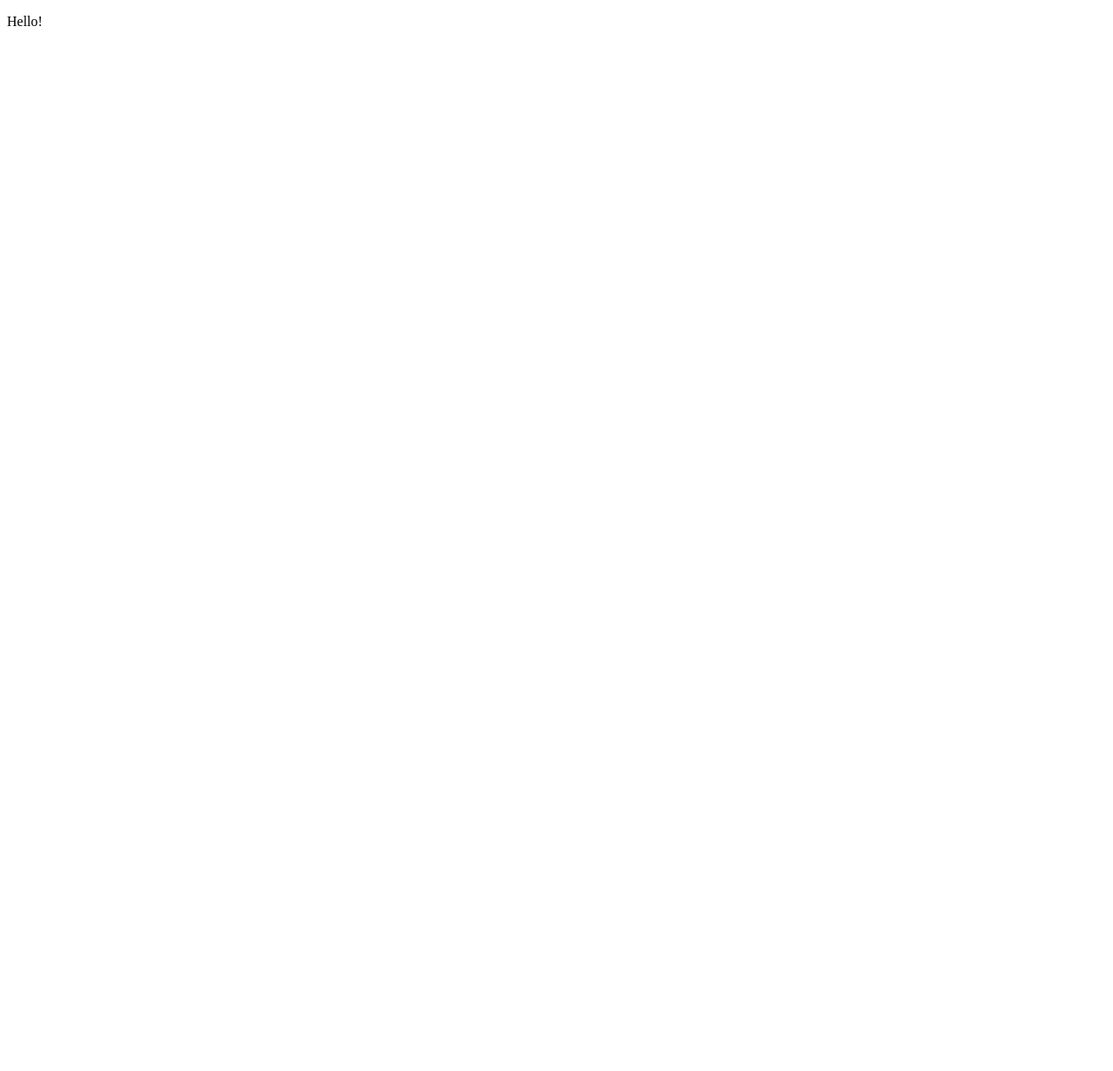
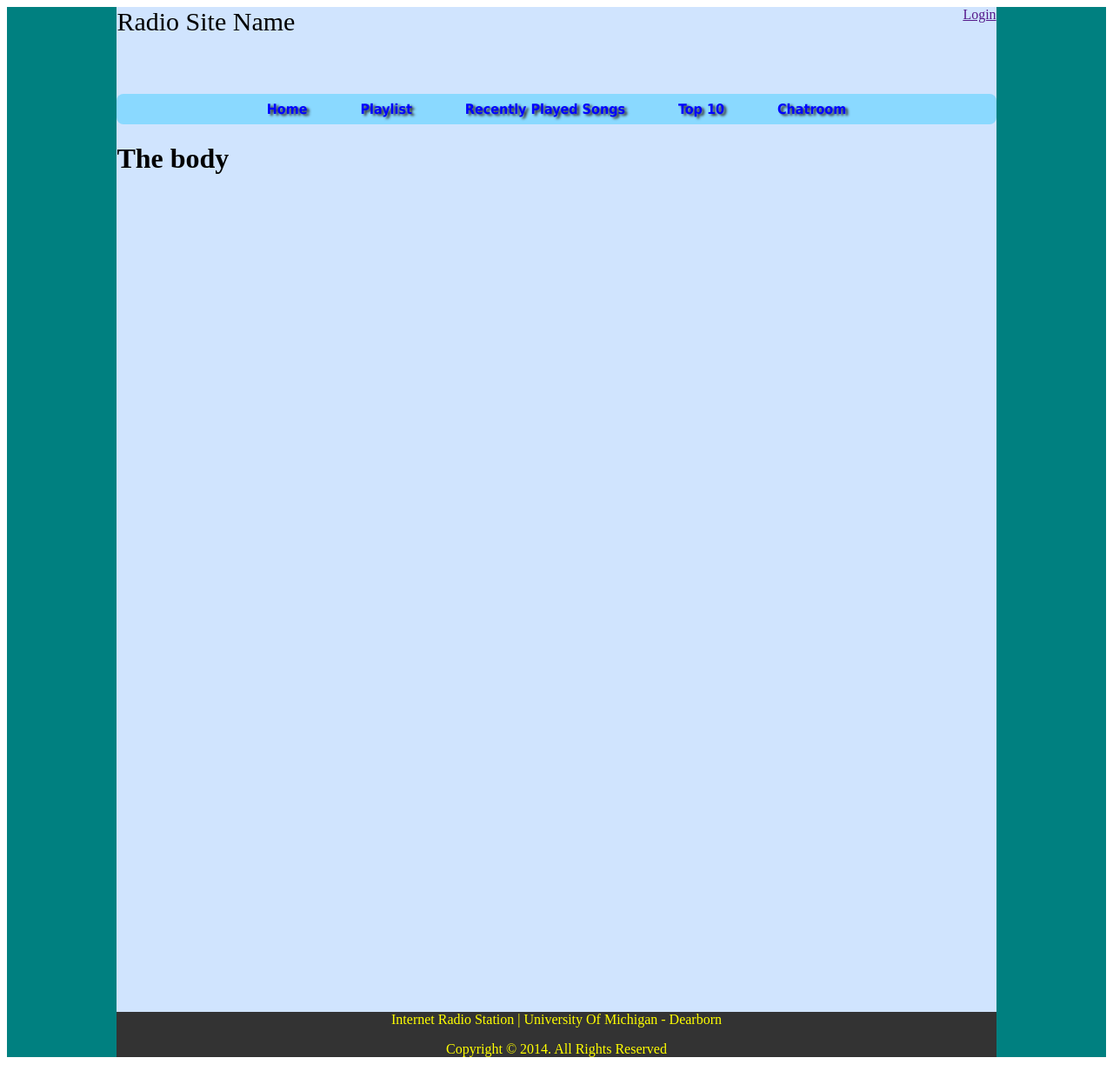
Before and after one commit to eagard/radio, a PHP site: page / in a window 1280 px wide. Before the commit the page is almost empty. Shown: the whole page at 87% size. Before the commit the page ends 30 px from the top, so only its background shows below. Run offline with PHP 8.4, Linux system fonts and the light colour scheme.

Commit message:
adding index.php and styles.css

```diff
--- a/public/index.php
+++ b/public/index.php
@@ -1,9 +1,49 @@
-<!DOCTYPE HTML>
+<!DOCTYPE html>
+
+<!-- 	John Battaglia
+		Eric Gardner
+		Ahmed Altai
+		CIS 435 - Fall 2014
+		Term Project
+		File: index.html
+							-->
 <html>
-	<head>
-		<title> Radio Website </title>
-	</head>
-	<body>
-		<p> Hello! </p>
-	</body>
+<head>
+    <title>UMD Radio Station</title>
+    <link rel="stylesheet" id="stylesheet" type="text/css" href="styles.css" />
+</head>
+
+<body>
+<div id="body">
+	<div id="wrapper">
+		<div id="header">
+			<div id="siteName">
+			Radio Site Name
+			</div>
+			<div id="login">
+				<a href="">Login</a>
+			</div>
+			<div id="live">
+			</div>
+		</div>
+		<div id="nav">
+			<ul>
+			  <li><a href="">Home</a></li>
+			  <li><a href="">Playlist</a></li>
+			  <li><a href="">Recently Played Songs</a></li>
+			  <li><a href="">Top 10</a></li>
+			  <li><a href="">Chatroom</a></li>
+			</ul>
+		</div>
+		<div id="section">
+			<h1>The body</h1>
+		</div>
+		<div id="footer">
+			<span>Internet Radio Station | University Of Michigan - Dearborn</span>
+			<p>Copyright &copy; 2014. All Rights Reserved</p>
+
+		</div>
+	</div>
+</div>
+</body>
 </html>
--- /dev/null
+++ b/public/styles.css
@@ -0,0 +1,87 @@
+/*
+	John Battaglia
+	Eric Gardner
+	Ahmed Altai
+	CIS 435 - Fall 2014
+	Term Project
+	File: styles.css
+								*/
+
+
+#body {
+	background-color: teal;
+}
+
+#wrapper {
+	margin-left : 10%;
+	margin-right : 10%;
+	background-color: #d0e4fe;
+}
+
+#header {
+	width: auto;
+	height: 100px;
+
+}
+
+#nav {
+	width: auto;
+    height: 35px;
+    font-size: 16px;
+    font-family: Tahoma, Geneva, sans-serif;
+    font-weight: bold;
+    text-align: center;
+    text-shadow: 3px 2px 3px #333333;
+    background-color: #8AD9FF;
+    border-radius: 8px;
+}
+
+#nav ul {
+    height: auto;
+    padding: 8px 0px;
+    margin: 0px;
+    list-style-type: none;
+}
+
+#nav li {
+	display: inline;
+	padding: 20px;
+}
+
+#nav a {
+    text-decoration: none;
+    color: #00F;
+    padding: 8px 8px 8px 8px;
+}
+
+#nav a:hover {
+    color: #F90;
+    background-color: #FFF;
+}
+
+#section {
+	height: 1000px;
+}
+
+#footer {
+	text-align: center;
+	color: yellow;
+    background-color: #333;
+    width: 100%;
+    bottom: 0;
+    position: relative;
+}
+
+#login {
+	float: right;
+}
+
+#live {
+
+}
+
+
+#siteName {
+	float: left;
+	font-size: 30px;
+}
```
Also changed, not shown: 3 other files.
